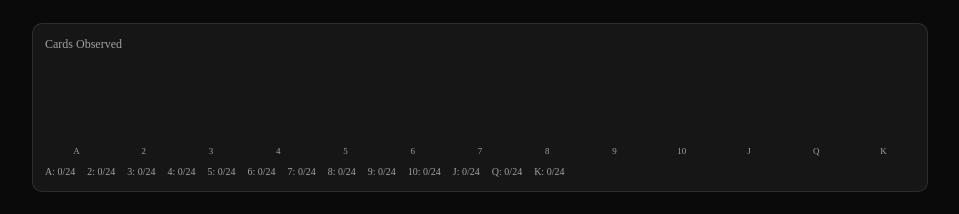
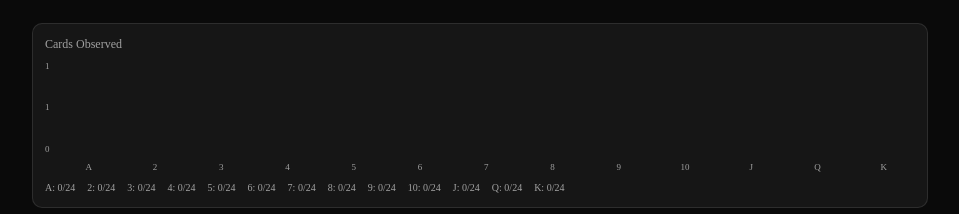
Before and after one commit to eschultze/typesafe21, a Next.js app in the folder frontend/: page /game in a window 1280 px wide. Shown: the part 521-735 px from the top of the page, without its empty margins (160-1119 px from the left). Built offline with nearby package versions, Linux system fonts and the light colour scheme; no server answers.

Commit message:
fix: card tracker Y-axis scales to highest observed count, not fixed 24

```diff
--- a/frontend/src/components/game/CardTracker.tsx
+++ b/frontend/src/components/game/CardTracker.tsx
@@ -4,35 +4,44 @@ import { motion } from "motion/react";
 import { useGameStore } from "@/stores/gameStore";
 
 const RANKS = ["A", "2", "3", "4", "5", "6", "7", "8", "9", "10", "J", "Q", "K"];
-
 const TOTAL_PER_RANK = 24; // 6 decks × 4 suits
 
 export function CardTracker() {
   const playedRanks = useGameStore((s) => s.state.shoe.played_ranks) || {};
 
-  const maxPlayed = Math.max(...RANKS.map((r) => playedRanks[r] || 0), 1);
+  const counts = RANKS.map((r) => playedRanks[r] || 0);
+  const maxPlayed = Math.max(...counts, 1);
 
   return (
     <div className="flex flex-col p-3 rounded-lg bg-white/5 border border-white/10">
       <span className="text-xs text-muted-foreground mb-2">Cards Observed</span>
-      <div className="flex items-end gap-1 h-24">
+      <div className="flex gap-1 h-28">
+        {/* Y-axis labels */}
+        <div className="flex flex-col justify-between text-[9px] text-muted-foreground pr-1 pb-4">
+          <span>{maxPlayed}</span>
+          <span>{Math.round(maxPlayed / 2)}</span>
+          <span>0</span>
+        </div>
+
+        {/* Bars */}
+        <div className="flex-1 flex items-end gap-1">
           {RANKS.map((rank) => {
             const played = playedRanks[rank] || 0;
-          const remaining = TOTAL_PER_RANK - played;
-          const pct = (played / TOTAL_PER_RANK) * 100;
+            const ratio = played / maxPlayed;
+            const fillPct = (played / TOTAL_PER_RANK) * 100;
 
             return (
               <div key={rank} className="flex-1 flex flex-col items-center gap-0.5">
                 <motion.div
                   className="w-full rounded-t"
                   initial={{ height: 0 }}
-                animate={{ height: maxPlayed > 0 ? `${(played / maxPlayed) * 100}%` : "0%" }}
+                  animate={{ height: `${ratio * 100}%` }}
                   transition={{ type: "spring", stiffness: 200, damping: 20 }}
                   style={{
                     backgroundColor:
-                    pct > 75
+                      fillPct > 75
                         ? "#ef4444"
-                      : pct > 50
+                        : fillPct > 50
                         ? "#eab308"
                         : "#22c55e",
                     minHeight: played > 0 ? "2px" : "0px",
@@ -45,6 +54,7 @@ export function CardTracker() {
             );
           })}
         </div>
+      </div>
       <div className="mt-2 flex flex-wrap gap-x-3 gap-y-0.5 text-[10px] text-muted-foreground">
         {RANKS.map((rank) => (
           <span key={rank}>
```
Lines whose indentation alone changed are shown as unchanged.
